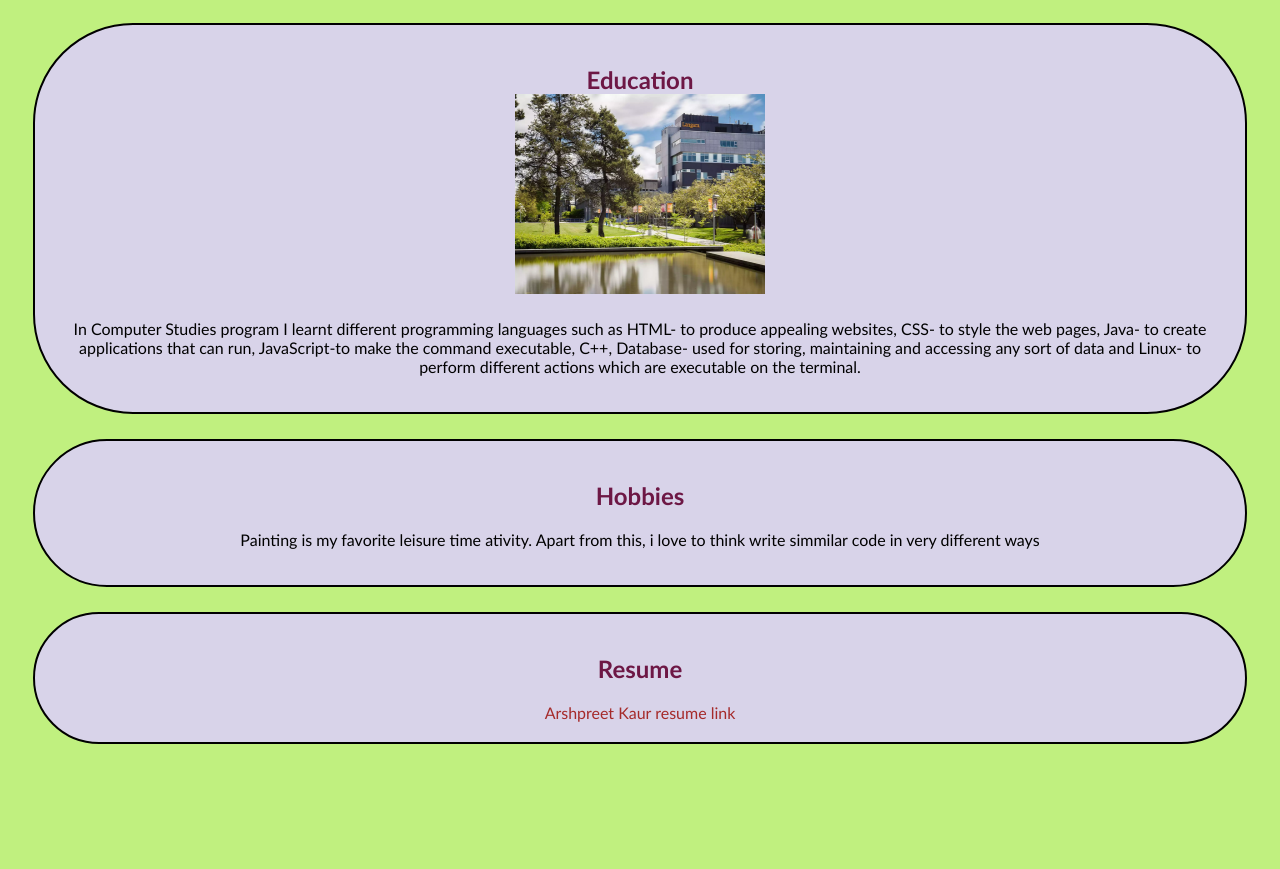
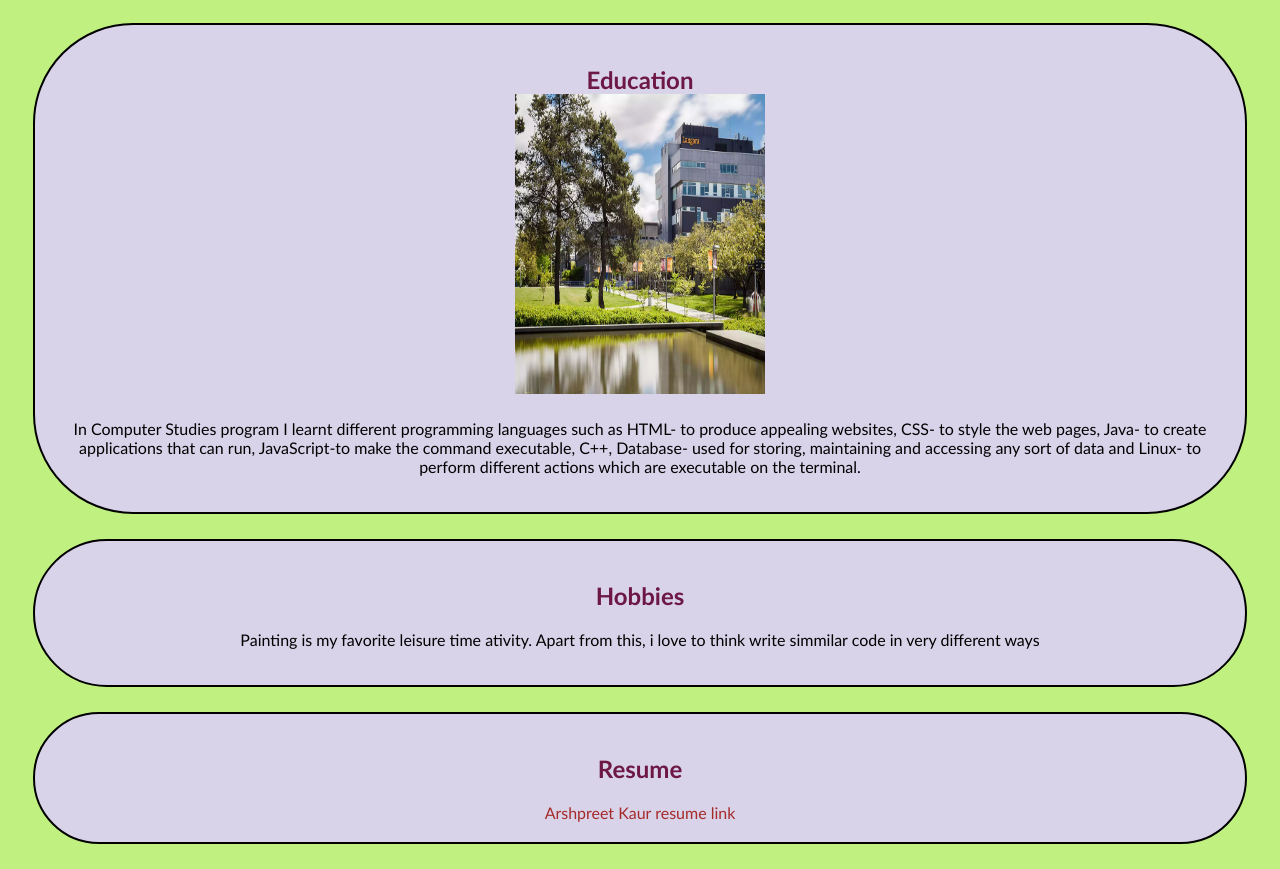
Before and after one commit to akaur232/biography, a plain HTML site: page index.html in a window 1280 px wide. Shown: the part 1177-2046 px from the top of the page. Before the commit the page ends 1946 px from the top, so only its background shows below. Drawn offline with Linux system fonts and the light colour scheme.

Commit message:
Changed ratio

```diff
--- a/style.css
+++ b/style.css
@@ -62,9 +62,9 @@ main div h2{
 }
 .edu{
     max-width: 250px;
-    max-height: 250px;
-    min-height:200px;
-    min-width:225px;
+    max-height: 300px;
+    min-height:300px;
+    min-width:250px;
 }
 .myimg{
     max-height: 500px;
```
